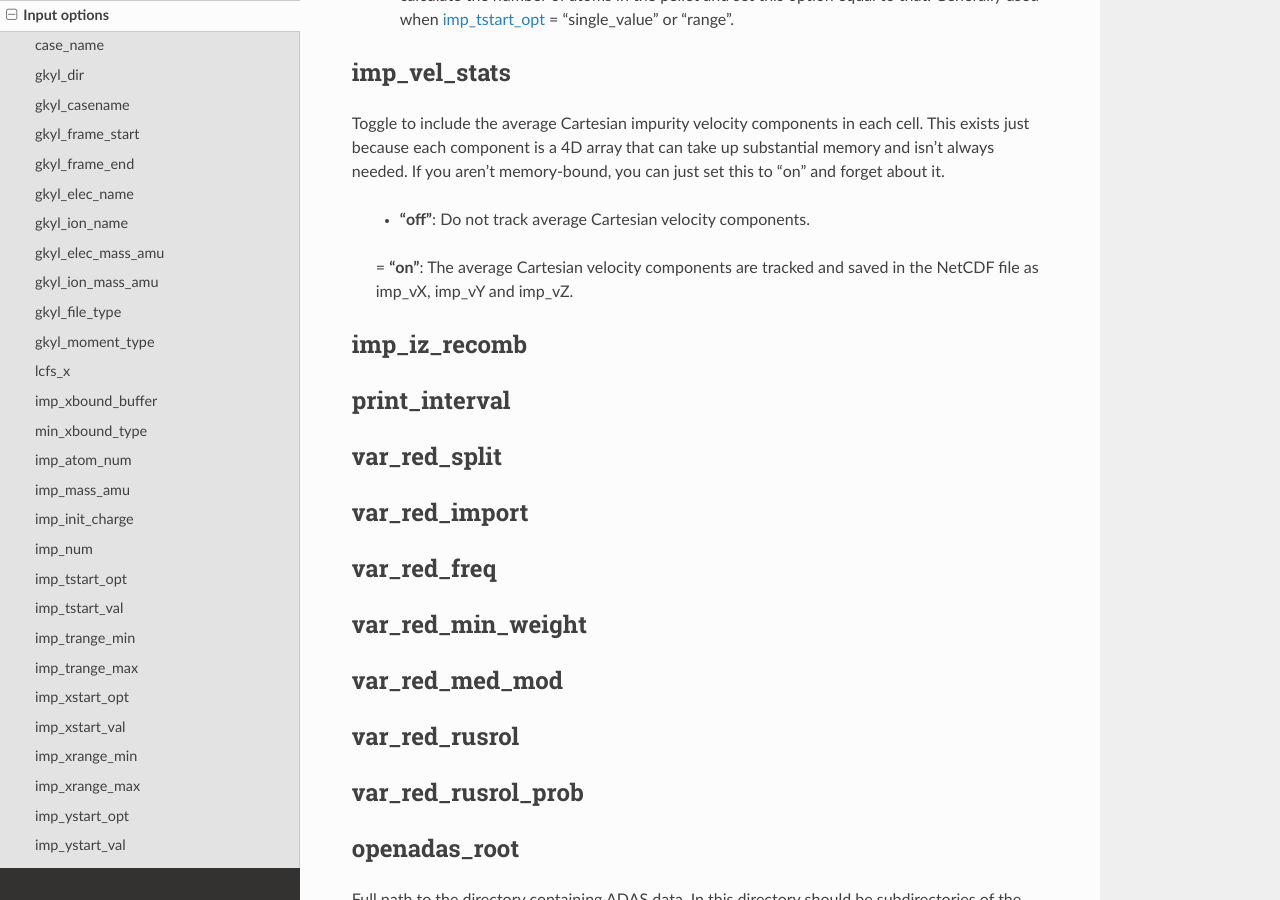
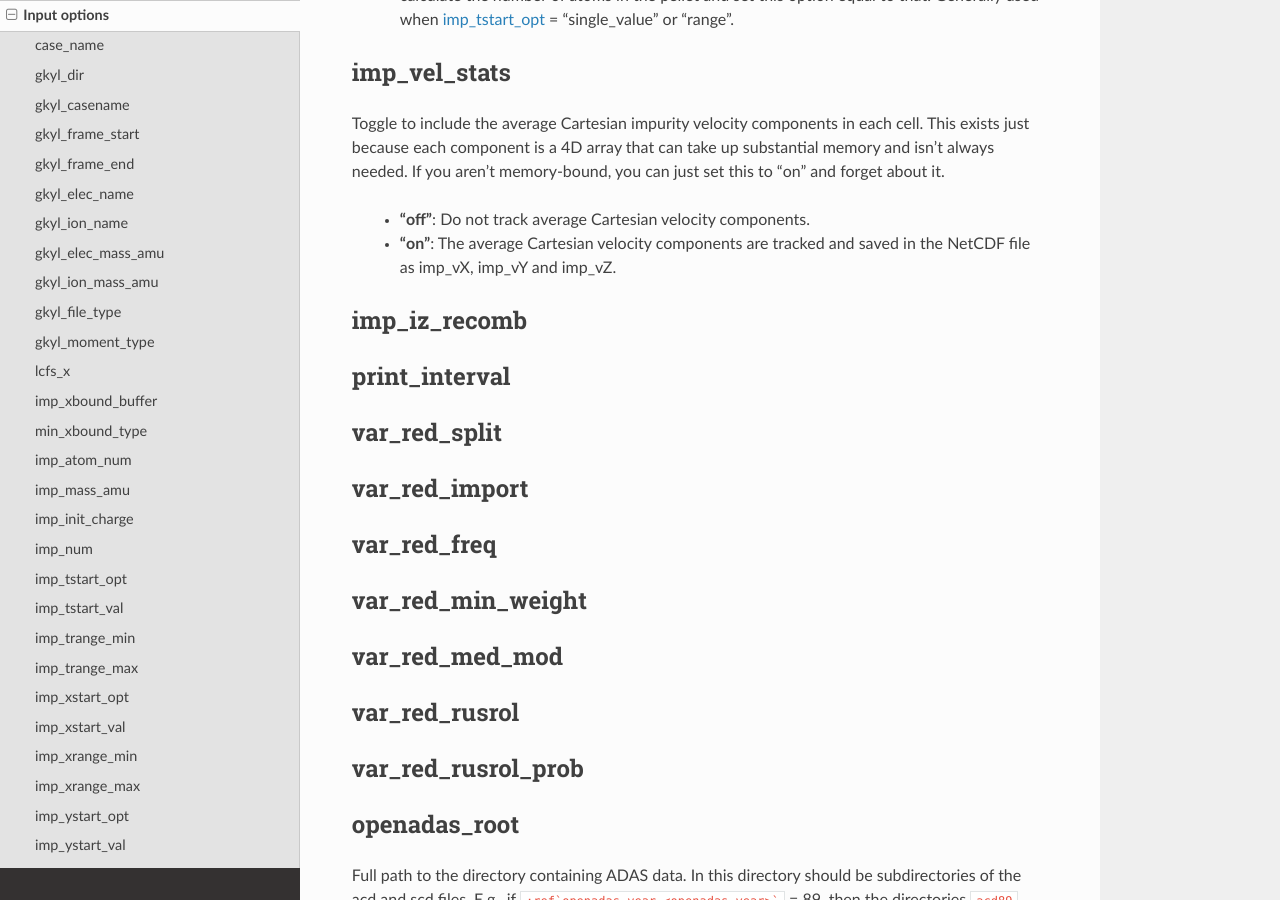
Before and after one commit to shawnzamperini/flan, a Sphinx documentation site: the page built from docs/source/inputOptions.rst, in a window 1280 px wide and 900 px high, scrolled down 7695 px. Built offline with Sphinx 7.4.7 and the Read the Docs theme 3.1.0, drawn with Linux system fonts in a browser that asks for light colours.

```diff
--- a/docs/source/inputOptions.rst
+++ b/docs/source/inputOptions.rst
@@ -453,7 +453,7 @@ imp_vel_stats
 Toggle to include the average Cartesian impurity velocity components in each cell. This exists just because each component is a 4D array that can take up substantial memory and isn't always needed. If you aren't memory-bound, you can just set this to "on" and forget about it.
 
   - **"off"**: Do not track average Cartesian velocity components.
-  = **"on"**: The average Cartesian velocity components are tracked and saved in the NetCDF file as imp_vX, imp_vY and imp_vZ.
+  - **"on"**: The average Cartesian velocity components are tracked and saved in the NetCDF file as imp_vX, imp_vY and imp_vZ.
 
 imp_iz_recomb
 -------------
```
